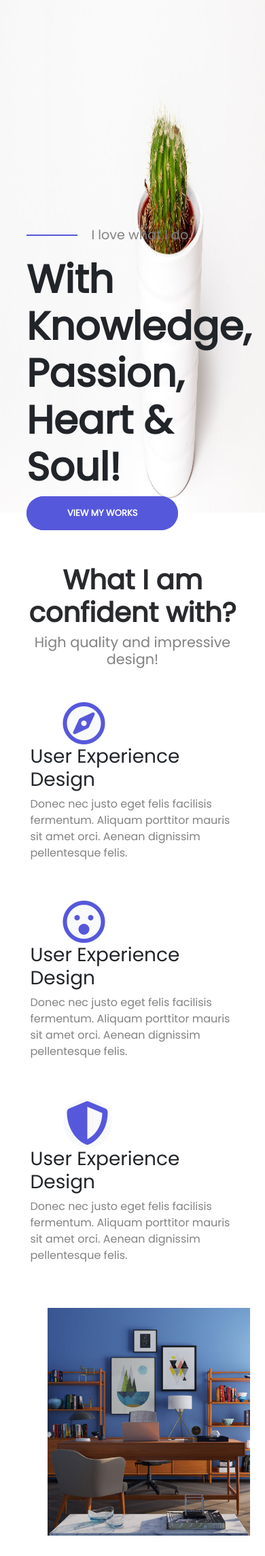
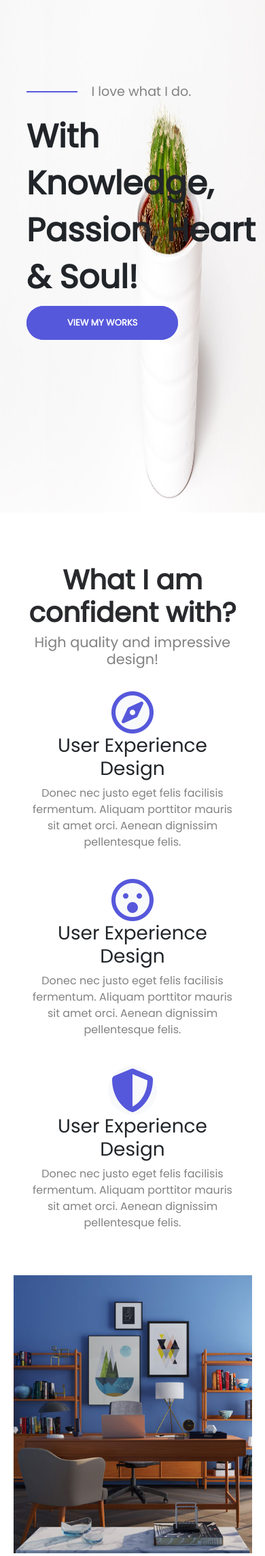
Before and after one commit to Remo0n/iCard, a PHP site: page / in a window 390 px wide. Shown: the part 90-2379 px from the top of the page at 68% size. Run offline with PHP 8.4, Linux system fonts and the light colour scheme.

Commit message:
Enhancing mobile view

```diff
--- a/css/index_style.css
+++ b/css/index_style.css
@@ -370,3 +370,50 @@ header{
 
  }
 /* back to top button --end */
+@media screen and (max-width: 800px)  {
+    .home-caption{
+        top: 25%;
+    }
+    .home-caption h1 {
+        font-size: 3rem;
+    }
+    .service-describtion div div{
+        display: flex;
+        flex-direction: column;
+        justify-content: center;
+        align-items: center;
+        text-align: center;
+    }
+    .service-describtion div i {
+        margin: unset !important;
+    }
+    .service img {
+        height: unset;
+        width: unset;
+        margin-left: unset;
+        margin-bottom: 50px;
+    }
+    .icons{
+        height: unset;
+        padding: 10px;
+    }
+    .about-caption, .portfolio h6{
+        width: 100%;
+    }
+    .records{
+        height: unset;
+        background-position-x: right;
+        display: flex;
+    }
+    .record {
+        margin: 0;
+        padding: 12px;
+    }
+    .testimonials {
+        margin: 0;
+    }
+    .testimonials h1{
+        margin: 0;
+        padding: 15px !important;
+    }
+}
--- a/index.html
+++ b/index.html
@@ -8,7 +8,7 @@
         <link rel="stylesheet" href="css/animate.css"/>
         <link rel="stylesheet" href="css/all.css"/>
         <link href="https://fonts.googleapis.com/css?family=Poppins" rel="stylesheet">
-
+        <meta name="viewport" content="width=device-width, initial-scale=1">
 
 
     </head>
@@ -45,7 +45,7 @@
                             <li class="nav-item mt-2">
                                 <a class="nav-link mx-1" href="#">Case Study</a>
                             </li>
-                            <li class="">
+                            <li class=" ">
                                 <i class="fas fa-align-left fa-2x"></i>
                             </li>
                         </ul>
--- a/js/main.js
+++ b/js/main.js
@@ -96,6 +96,21 @@ $(document).ready(function(){
         loop:true,
         dotsEach:true,
         autoplay:true,
+        responsive:{
+          0:{
+              items:1,
+              nav:true
+          },
+          800:{
+              items:2,
+              nav:false
+          },
+          1000:{
+              items:3,
+              nav:true,
+              loop:false
+          }
+      }
     });
   });
 /* owl carousel plugin triger --end */
@@ -155,9 +170,9 @@ $("a[href='#contact']").click(function(){
 $("a").click(function(){
     $(this).parent().siblings().children().css("color","#828282 ")
     $(this).css("color","#5658DB")
-    var aHref = $(this).attr("href");
+    /* var aHref = $(this).attr("href");
     var d = $(aHref).offset().top;
-    $("body, html").animate({scrollTop:d}, 1000)
+    $("body, html").animate({scrollTop:d}, 1000) */
 })
 
 new WOW().init({
```
